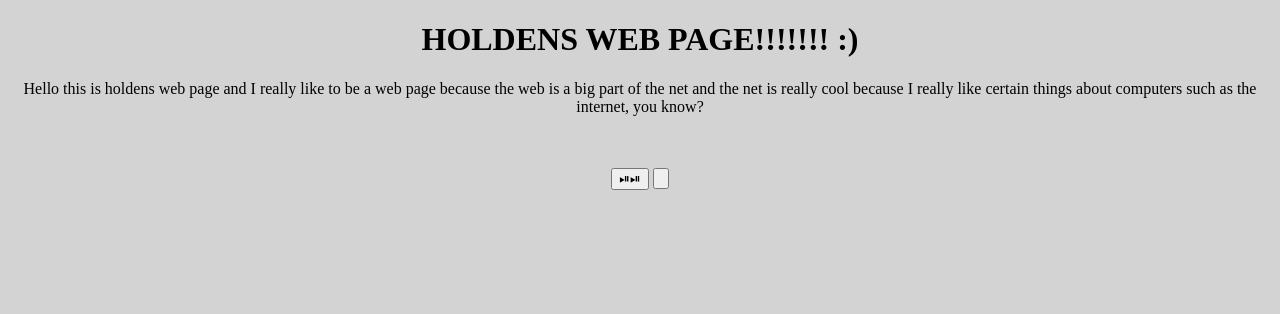
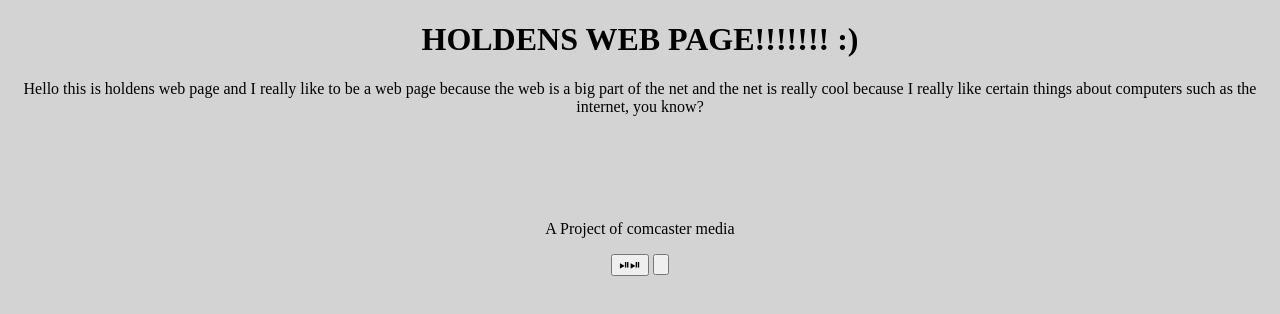
Before and after one commit to B-rancher/B-rancher.github.io, a plain HTML site: page index.html in a window 1280 px wide. Drawn offline with Linux system fonts and the light colour scheme.

Commit message:
Update index.html
added comcaster

```diff
--- a/index.html
+++ b/index.html
@@ -35,6 +35,8 @@
 		Hello this is holdens web page and I really like to be a web page because the web is a big part of the net and the net is really cool because I really like certain things about computers such as the internet, you know?
 	</p>
 	<br><br>
+	<br><br>
+	<p> A Project of comcaster media </p>
 	<audio id="audio">
 		<source src="03 SEMATARY - TOY BARN.mp3">
 		Your Browser cannot display this, =(
```
